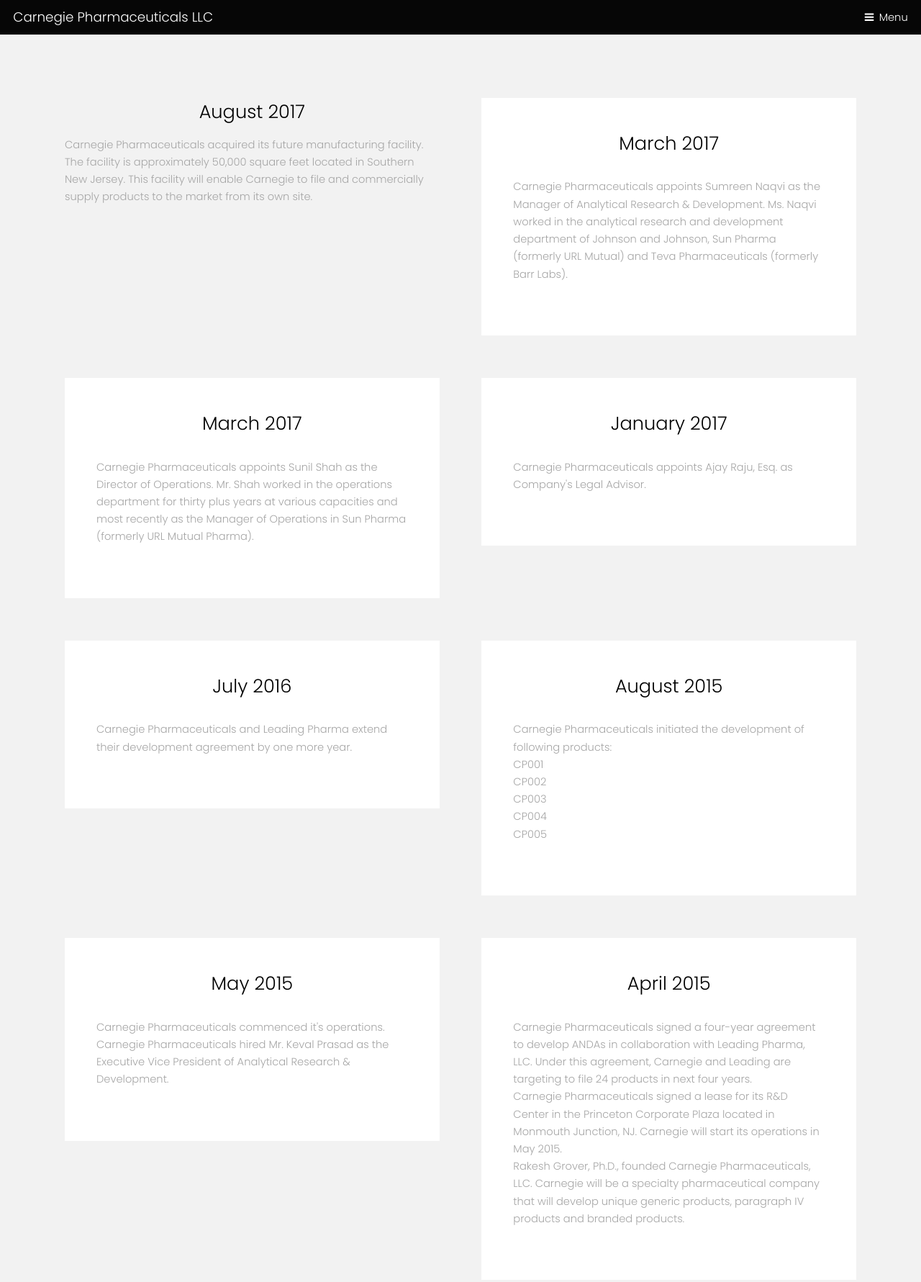
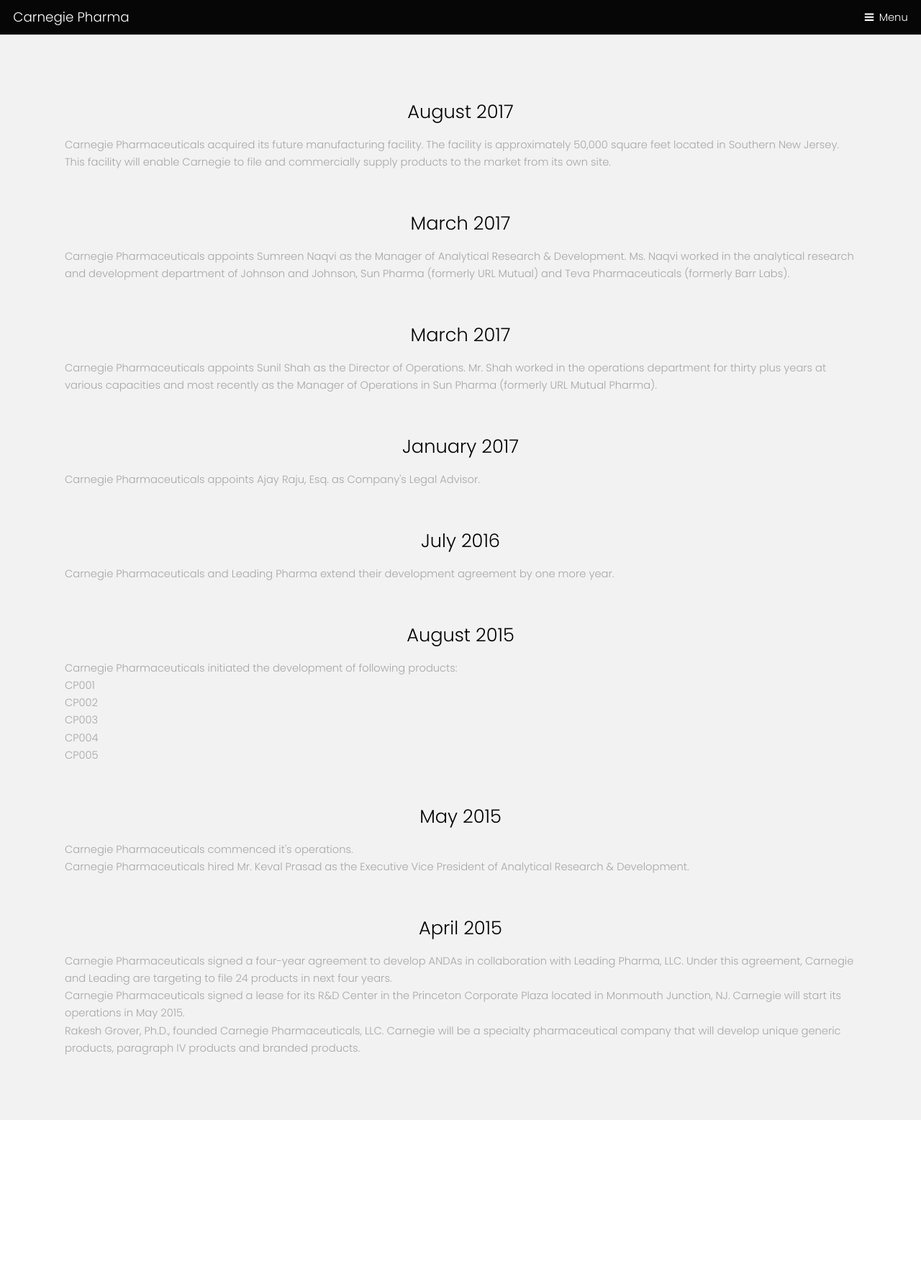
Before and after one commit to gbellamkonda/carnegiepharma, a plain HTML site: page news.html in a window 1280 px wide. Shown: the whole page at 72% size. After the commit the page ends 1556 px from the top, so only its background shows below. Drawn offline with Linux system fonts and the light colour scheme.

Commit message:
v1.1
changes made for the data.

```diff
--- a/assets/css/main.css
+++ b/assets/css/main.css
@@ -3105,7 +3105,7 @@
 		.wrapper.style3 {
 			background-color: #000;
 			color: #bfbfbf;
-			background-image: url(../../chem.jpeg);
+			background-image: url(../../bwi.png);
 			background-size: cover;
 			background-attachment: fixed;
 			background-position: center;
--- a/news.html
+++ b/news.html
@@ -10,7 +10,7 @@
 
 		<!-- Header -->
 			<header id="header">
-				<div class="logo"><a href="index.html">Carnegie Pharmaceuticals LLC</a></div>
+				<div class="logo"><a href="index.html">Carnegie Pharma</a></div>
 				<a href="#menu">Menu</a>
 			</header>
 
@@ -28,14 +28,14 @@
 <!-- One -->
 			<section id="one" class="wrapper style2">
 				<div class="inner">
-					<div class="grid-style">
+<!--					<div class="grid-style">-->
 
 						<div>
 
 								<!--<div class="image fit">
 									<img src="images/RG.jpg" alt="" />
 								</div> -->
-								<div class="content">
+<!--								<div class="content">-->
 									<header class="align-center">
 										<h2>August 2017</h2>
 									</header>
@@ -44,12 +44,12 @@
 									<footer class="align-center">
 									</footer>
 
-							</div>
-						</div>
-
+<!--							</div>-->
+<!--						</div>-->
+<br>
 						<div>
-							<div class="box">
-								<div class="content">
+<!--							<div class="box">-->
+<!--								<div class="content">-->
 									<header class="align-center">
 										<h2>March 2017</h2>
 									</header>
@@ -58,12 +58,12 @@
 									<footer class="align-center">
 									</footer>
 								</div>
-							</div>
-						</div>
-
+<!--							</div>-->
+<!--						</div>-->
+    <br>
                         <div>
-							<div class="box">
-								<div class="content">
+<!--							<div class="box">-->
+<!--								<div class="content">-->
 									<header class="align-center">
 										<h2>March 2017</h2>
 									</header>
@@ -72,12 +72,12 @@
 									<footer class="align-center">
 									</footer>
 								</div>
-							</div>
-						</div>
-
+<!--							</div>-->
+<!--						</div>-->
+<br>
                         <div>
-							<div class="box">
-								<div class="content">
+<!--							<div class="box">-->
+<!--								<div class="content">-->
 									<header class="align-center">
 										  <h2>January 2017</h2>
 									</header>
@@ -86,11 +86,12 @@
 									<footer class="align-center">
 									</footer>
 								</div>
-							</div>
-						</div>
+<!--							</div>-->
+<!--						</div>-->
+    <br>
                         <div>
-							<div class="box">
-								<div class="content">
+<!--							<div class="box">-->
+<!--								<div class="content">-->
 									<header class="align-center">
 										<h2>July 2016</h2>
 									</header>
@@ -99,12 +100,12 @@
 									<footer class="align-center">
 									</footer>
 								</div>
-							</div>
-						</div>
-
+<!--							</div>-->
+<!--						</div>-->
+        <br>
                         <div>
-							<div class="box">
-								<div class="content">
+<!--							<div class="box">-->
+<!--								<div class="content">-->
 									<header class="align-center">
 										  <h2>August 2015</h2>
 									</header>
@@ -118,12 +119,12 @@
 									<footer class="align-center">
 									</footer>
 								</div>
-							</div>
-						</div>
-
+<!--							</div>-->
+<!--						</div>-->
+            <br>
                         <div>
-							<div class="box">
-								<div class="content">
+<!--							<div class="box">-->
+<!--								<div class="content">-->
 									<header class="align-center">
 										  <h2>May 2015</h2>
 									</header>
@@ -134,12 +135,12 @@
 									<footer class="align-center">
 									</footer>
 								</div>
-							</div>
-						</div>
-
+<!--							</div>-->
+<!--						</div>-->
+                <br>
                         <div>
-							<div class="box">
-								<div class="content">
+<!--							<div class="box">-->
+<!--								<div class="content">-->
 									<header class="align-center">
 										  <h2>April 2015</h2>
 									</header>
@@ -152,8 +153,8 @@
 								</div>
 							</div>
 						</div>
-					</div>
-				</div>
+<!--					</div>-->
+<!--				</div>-->
 			</section>
 <script src="assets/js/jquery.min.js"></script>
 			<script src="assets/js/jquery.scrollex.min.js"></script>
```
Also changed, not shown: about.html (+1 -1 lines), index.html (+2 -2 lines), management.html (+13 -14 lines), 1 other file.
